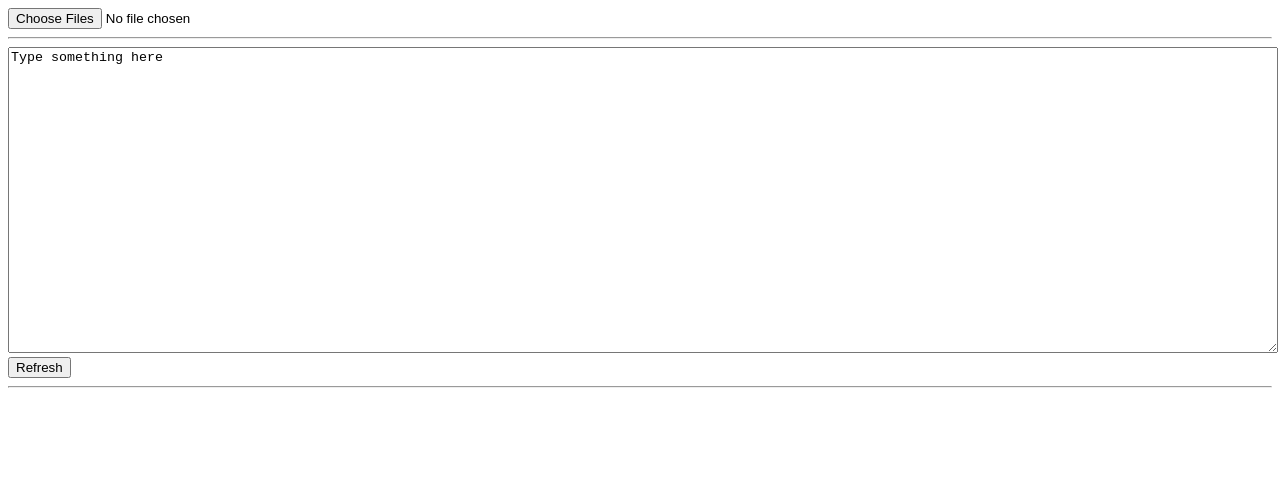
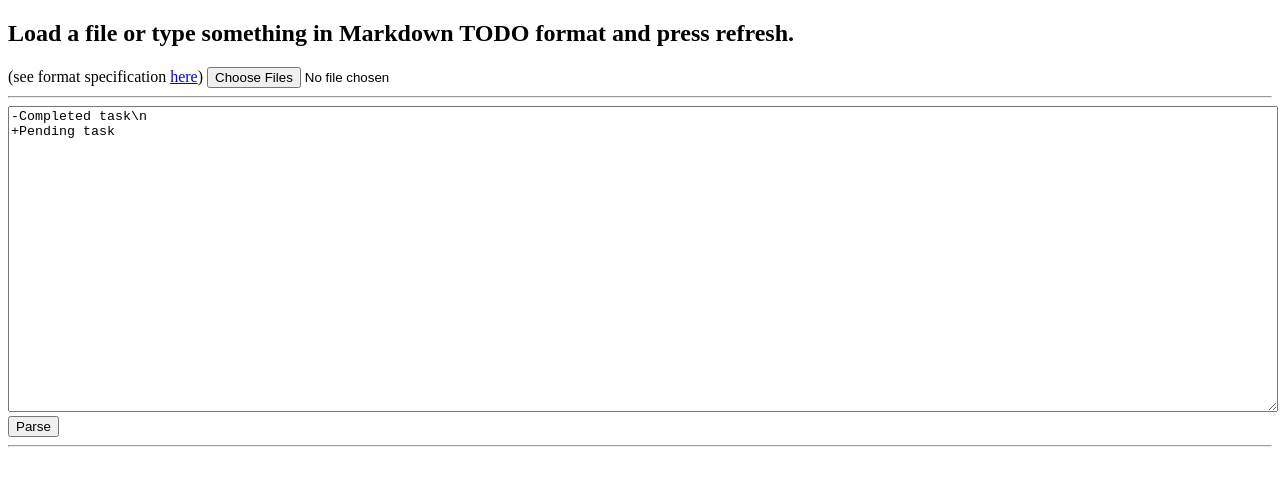
Before and after one commit to afcastano/markdown-todo-parser, a plain HTML site: page demo/Index.html in a window 1280 px wide. Drawn offline with Linux system fonts and the light colour scheme.

Commit message:
Update Index.html

```diff
--- a/demo/Index.html
+++ b/demo/Index.html
@@ -12,13 +12,15 @@
   </style>
 </head>
 <body>
+<h2>Load a file or type something in Markdown TODO format and press refresh.</h2>
+(see format specification <a href="https://github.com/omarrr/markdone">here</a>)
 <input type="file" id="file-input" name="file-input" multiple />
 <hr/>
-
 <textarea id="textbox" rows="20" style="
     width: 100%;
-">Type something here</textarea>
-<button id="refresh">Refresh</button>
+">-Completed task\n
++Pending task</textarea>
+<button id="refresh">Parse</button>
 <hr/>
 
 <span id="result">
```
